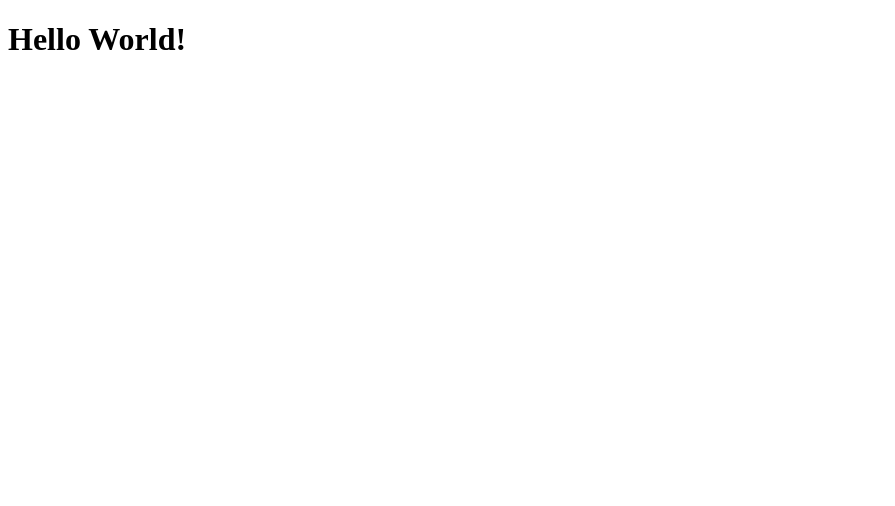
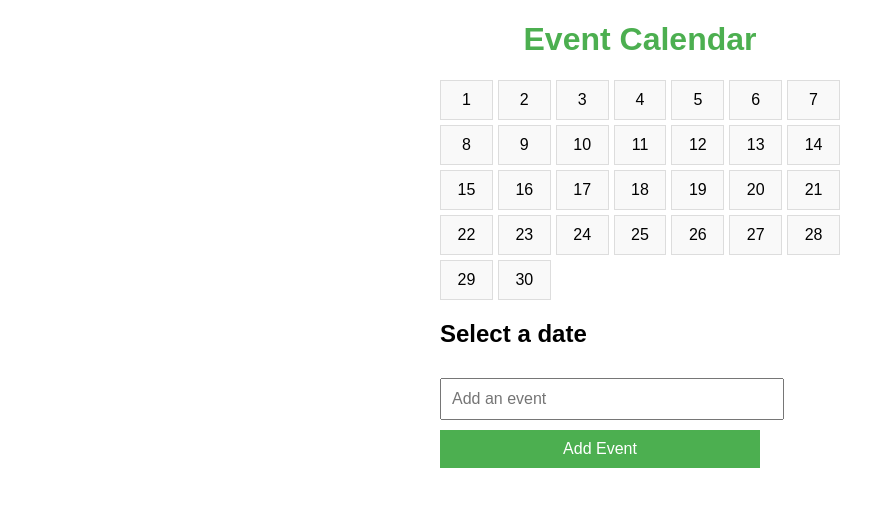
Before and after one commit to Amaalullahi018/Newproject, a plain HTML site: page index.html in a window 1280 px wide. Shown: the whole page, without its empty margins (0-895 px from the left). Drawn offline with Linux system fonts and the light colour scheme.

Commit message:
calendar

```diff
--- a/css/style.css
+++ b/css/style.css
@@ -0,0 +1,59 @@
+body {
+    font-family: Arial, sans-serif;
+    text-align: center;
+    margin: 20px;
+  }
+  h1 {
+    color: #4CAF50;
+  }
+  .calendar {
+    display: grid;
+    grid-template-columns: repeat(7, 1fr);
+    gap: 5px;
+    max-width: 400px;
+    margin: 20px auto;
+  }
+  .day {
+    border: 1px solid #ddd;
+    padding: 10px;
+    background: #f9f9f9;
+    cursor: pointer;
+  }
+  .day:hover {
+    background: #e0f7fa;
+  }
+  .day.active {
+    background: #4CAF50;
+    color: white;
+  }
+  .event-list {
+    margin-top: 20px;
+    max-width: 400px;
+    margin: 0 auto;
+    text-align: left;
+  }
+  .event-list ul {
+    list-style: none;
+    padding: 0;
+  }
+  .event-list li {
+    background: #f0f0f0;
+    margin: 5px 0;
+    padding: 10px;
+    border-radius: 5px;
+  }
+  input, button {
+    margin-top: 10px;
+    padding: 10px;
+    font-size: 16px;
+    width: 80%;
+  }
+  button {
+    background-color: #4CAF50;
+    color: white;
+    border: none;
+    cursor: pointer;
+  }
+  button:hover {
+    background-color: #45a049;
+  }
--- a/index.html
+++ b/index.html
@@ -7,7 +7,16 @@
     <title>Document</title>
 </head>
 <body>
-    <h1>Hello World!</h1>
+    <h1>Event Calendar</h1>
+  <div class="calendar" id="calendar"></div>
+
+  <div class="event-list">
+    <h2 id="selected-date">Select a date</h2>
+    <ul id="events"></ul>
+    <input type="text" id="event-input" placeholder="Add an event">
+    <button onclick="addEvent()">Add Event</button>
+  </div>
+
 </body>
 <script src="/javaScript/script.js"></script>
 </html>
--- a/javaScript/script.js
+++ b/javaScript/script.js
@@ -0,0 +1,59 @@
+const calendar = document.getElementById('calendar');
+    const eventsList = document.getElementById('events');
+    const selectedDateEl = document.getElementById('selected-date');
+    const eventInput = document.getElementById('event-input');
+
+    const events = JSON.parse(localStorage.getItem('events')) || {};
+
+    // Generate the calendar days
+    const daysInMonth = 30; // Example for a month with 30 days
+    for (let i = 1; i <= daysInMonth; i++) {
+      const day = document.createElement('div');
+      day.classList.add('day');
+      day.innerText = i;
+      day.onclick = () => selectDate(i);
+      calendar.appendChild(day);
+    }
+
+    let selectedDate = null;
+
+    function selectDate(day) {
+      selectedDate = day;
+      document.querySelectorAll('.day').forEach(d => d.classList.remove('active'));
+      document.querySelector(`.day:nth-child(${day})`).classList.add('active');
+      selectedDateEl.innerText = `Events on Day ${day}`;
+      updateEventList();
+    }
+
+    function updateEventList() {
+      eventsList.innerHTML = '';
+      if (events[selectedDate]) {
+        events[selectedDate].forEach(event => {
+          const li = document.createElement('li');
+          li.innerText = event;
+          eventsList.appendChild(li);
+        });
+      }
+    }
+
+    function addEvent() {
+      if (!selectedDate) {
+        alert('Please select a date first!');
+        return;
+      }
+
+      const eventText = eventInput.value.trim();
+      if (eventText === '') {
+        alert('Event text cannot be empty!');
+        return;
+      }
+
+      if (!events[selectedDate]) {
+        events[selectedDate] = [];
+      }
+      events[selectedDate].push(eventText);
+
+      localStorage.setItem('events', JSON.stringify(events));
+      eventInput.value = '';
+      updateEventList();
+    }
```
